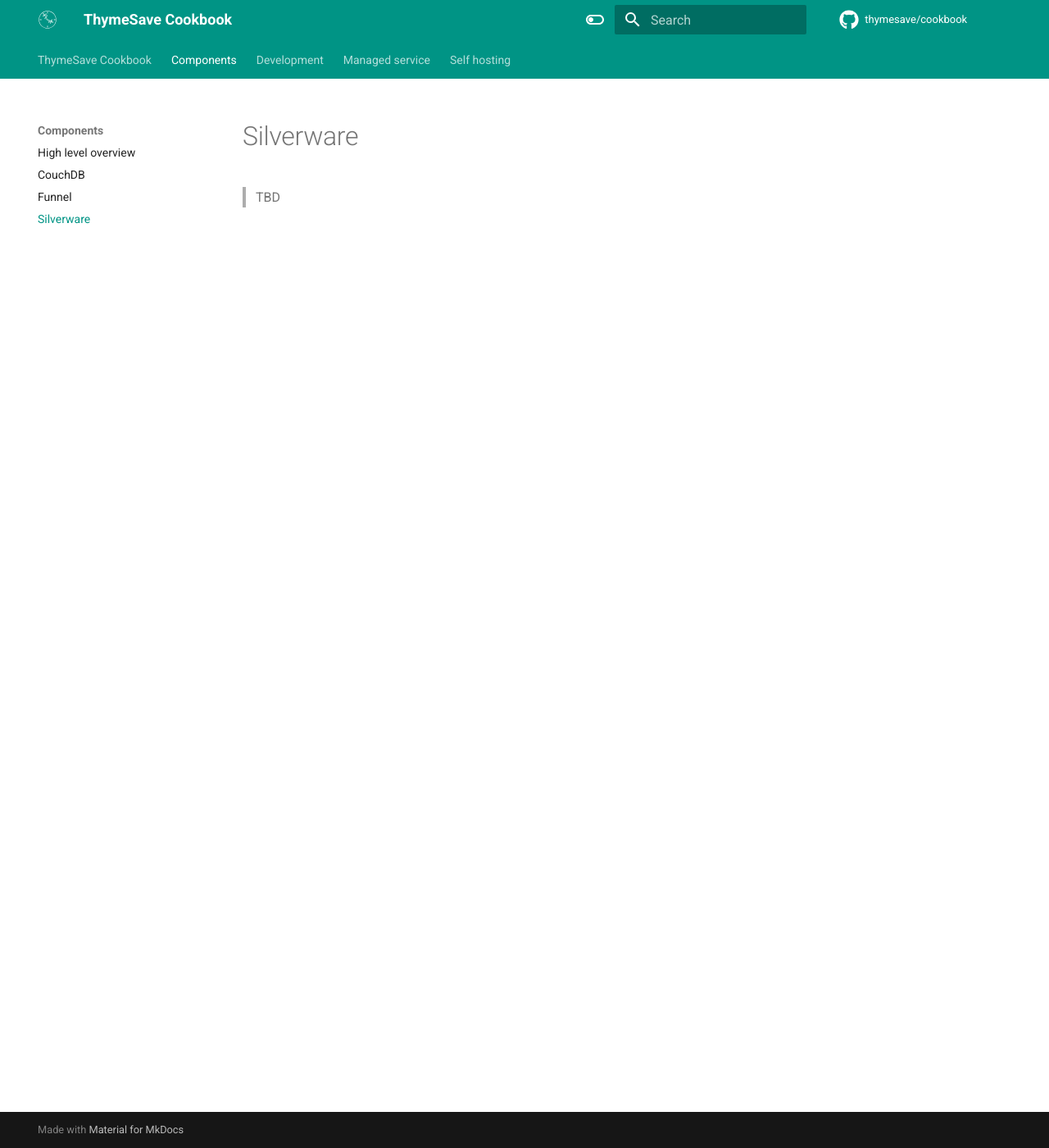
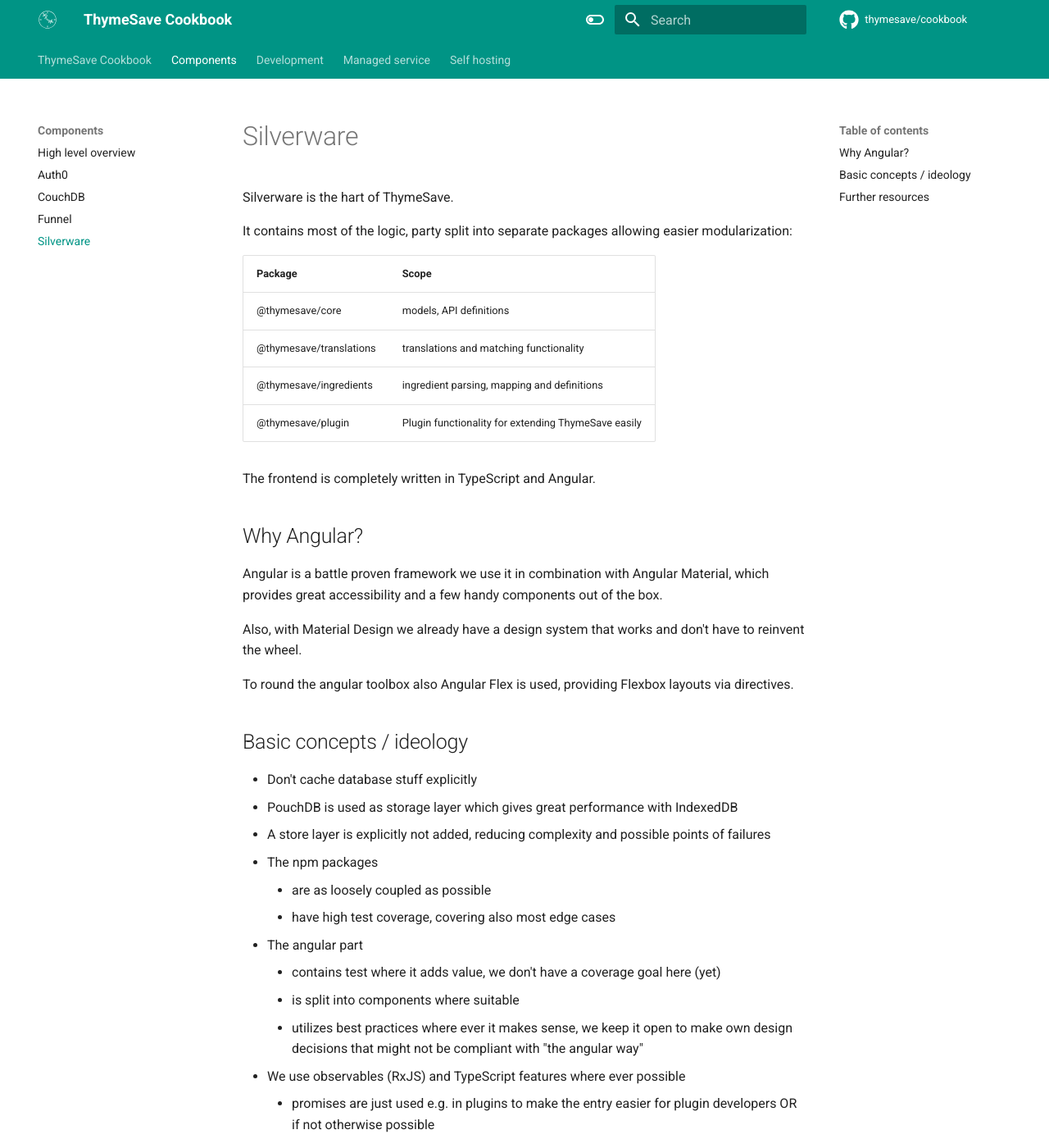
Before and after one commit to ThymeSave/cookbook, an MkDocs documentation site: the page built from docs/components/silverware.md, in a window 1280 px wide and 1400 px high. Shown: the whole window at 82% size. Built offline with MkDocs 1.6.1 and Material for MkDocs 9.7.7, drawn with Linux system fonts in a browser that asks for light colours; comment, search, counter and statistics services are not loaded; some of the changed text lies outside the part shown.

```diff
--- a/docs/components/silverware.md
+++ b/docs/components/silverware.md
@@ -1,3 +1,48 @@
 # Silverware
 
-> TBD
+Silverware is the hart of ThymeSave.
+
+It contains most of the logic, party split into separate packages allowing easier modularization:
+
+| Package                 | Scope                                               |
+|:------------------------|:----------------------------------------------------|
+| @thymesave/core         | models, API definitions                             |
+| @thymesave/translations | translations and matching functionality             |
+| @thymesave/ingredients  | ingredient parsing, mapping and definitions         |
+| @thymesave/plugin       | Plugin functionality for extending ThymeSave easily |
+
+The frontend is completely written in TypeScript and Angular.
+
+## Why Angular?
+
+Angular is a battle proven framework we use it in combination with Angular Material, which provides great accessibility
+and a few handy components out of the box.
+
+Also, with Material Design we already have a design system that works and don't have to reinvent the wheel.
+
+To round the angular toolbox  also Angular Flex is used, providing Flexbox layouts via directives.
+
+## Basic concepts / ideology
+
+- Don't cache database stuff explicitly
+  - PouchDB is used as storage layer which gives great performance with IndexedDB
+  - A store layer is explicitly not added, reducing complexity and possible points of failures
+- The npm packages
+    - are as loosely coupled as possible
+    - have high test coverage, covering also most edge cases
+- The angular part
+    - contains test where it adds value, we don't have a coverage goal here (yet)
+    - is split into components where suitable
+    - utilizes best practices where ever it makes sense, we keep it open to make own design decisions that might not be
+      compliant with "the angular way"
+- We use observables (RxJS) and TypeScript features where ever possible
+    - promises are just used e.g. in plugins to make the entry easier for plugin developers OR if not otherwise possible
+
+## Further resources
+
+- [Angular](https://angular.io)
+- [Angular Material](https://material.angular.io/)
+- [Angular Flex](https://github.com/angular/flex-layout)
+- [PouchDB](https://pouchdb.com/)
+- [RxJS](https://rxjs.dev/)
+- [GitHub repository](https://github.com/thymesave/silverware)
```
Also changed, not shown: docs/components/auth0.md (added, +14 -0 lines), docs/components/couchdb.md (+22 -1 lines), docs/components/funnel.md (+10 -1 lines), docs/components/index.md (+4 -4 lines).
